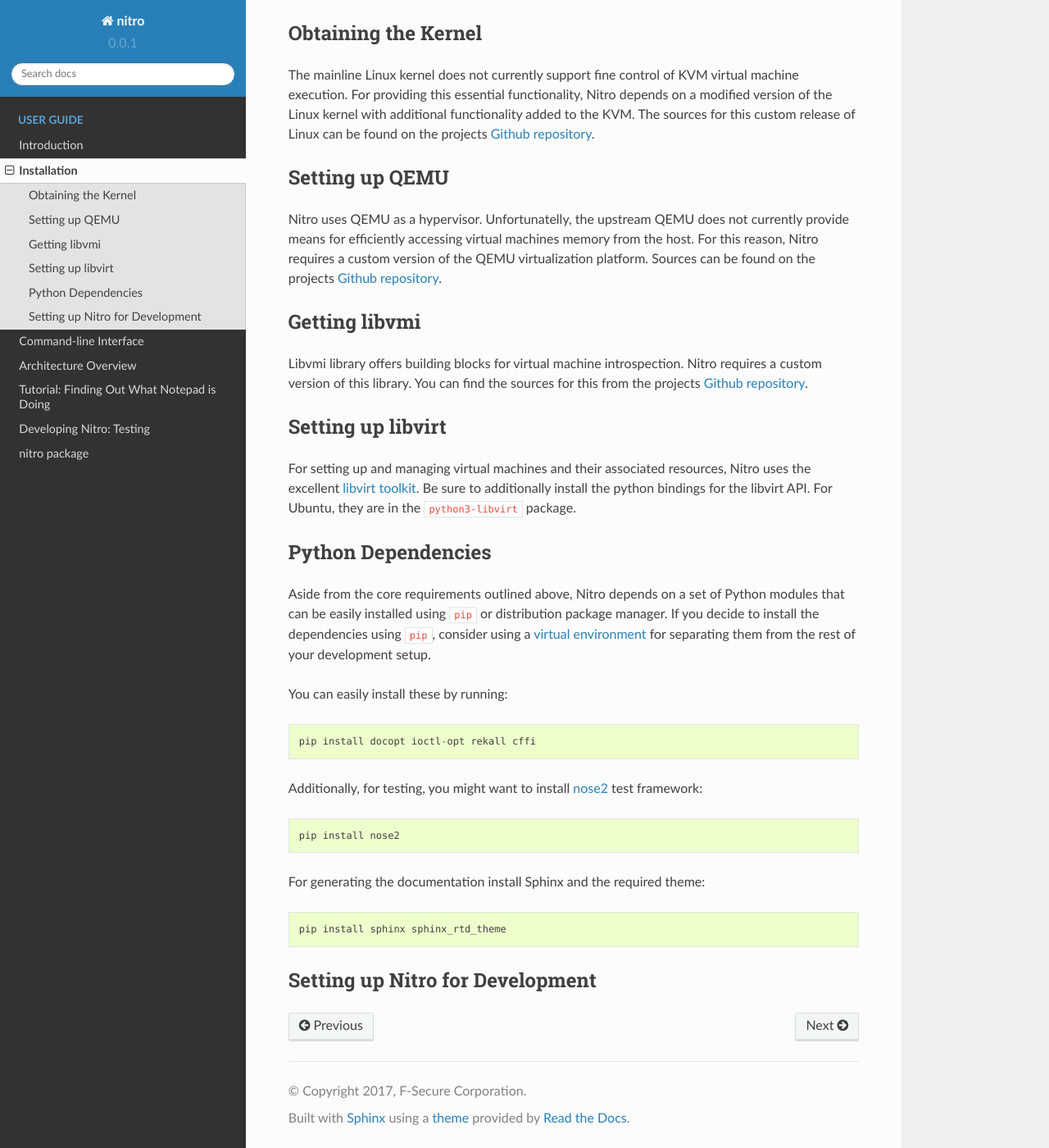
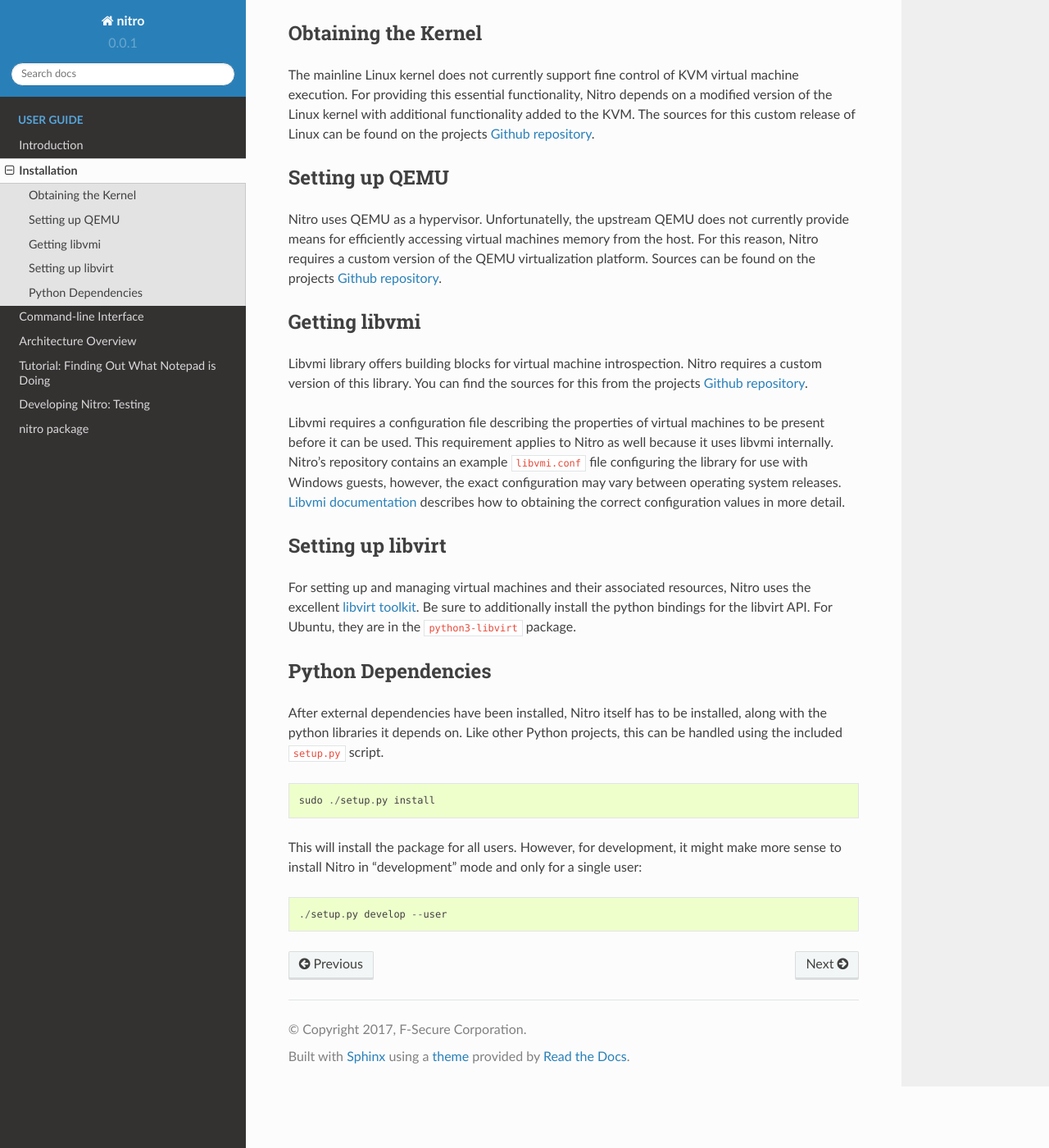
Before and after one commit to KVM-VMI/nitro, a Sphinx documentation site: the page built from doc/source/installation.rst, in a window 1280 px wide and 1400 px high, scrolled down 400 px. Shown: the whole window at 82% size. Built offline with Sphinx 7.4.7 and the Read the Docs theme 2.0.0, drawn with Linux system fonts in a browser that asks for light colours.

Commit message:
documentation: Update chapter about installation

```diff
--- a/doc/source/installation.rst
+++ b/doc/source/installation.rst
@@ -40,6 +40,14 @@
 requires a custom version of this library. You can find the sources for this
 from the projects `Github repository <https://github.com/KVM-VMI/libvmi>`__.
 
+Libvmi requires a configuration file describing the properties of virtual
+machines to be present before it can be used. This requirement applies to Nitro
+as well because it uses libvmi internally. Nitro's repository contains an
+example ``libvmi.conf`` file configuring the library for use with Windows
+guests, however, the exact configuration may vary between operating system
+releases. `Libvmi documentation <http://libvmi.com/docs/gcode-install.html>`__
+describes how to obtaining the correct configuration values in more detail.
+
 Setting up libvirt
 ------------------
 
@@ -51,32 +59,18 @@
 Python Dependencies
 -------------------
 
-Aside from the core requirements outlined above, Nitro depends on a set of
-Python modules that can be easily installed using ``pip`` or distribution
-package manager. If you decide to install the dependencies using ``pip``,
-consider using a `virtual environment
-<https://docs.python.org/3/library/venv.html>`__ for separating them from the
-rest of your development setup.
-
-You can easily install these by running:
+After external dependencies have been installed, Nitro itself has to be
+installed, along with the python libraries it depends on. Like other Python
+projects, this can be handled using the included ``setup.py`` script.
 
 ::
 
-   pip install docopt ioctl-opt rekall cffi
+   sudo ./setup.py install
 
-Additionally, for testing, you might want to install `nose2
-<https://github.com/nose-devs/nose2>`__ test framework:
+This will install the package for all users. However, for development, it might
+make more sense to install Nitro in "development" mode and only for a single
+user:
 
 ::
 
-   pip install nose2
-
-For generating the documentation install Sphinx and the required theme:
-
-::
-
-   pip install sphinx sphinx_rtd_theme
-
-
-Setting up Nitro for Development
---------------------------------
+   ./setup.py develop --user
--- a/doc/source/testing.rst
+++ b/doc/source/testing.rst
@@ -63,7 +63,7 @@
 Depending on the way your ``libvirt`` installation is configured, the script
 might require superuser privileges. To import the newly constructed VM run:
 
-.. code-block:: none
+::
 
    # ./import_libvirt.py output-qemu/ubuntu1604
 
@@ -94,6 +94,6 @@
 therefore, it is often desirable to only run some of the tests. This can be
 achieved by specifying the test case manually:
 
-.. code-block:: none
+::
 
    $ nose2 --verbose test_linux.TestLinux.test_open
```
